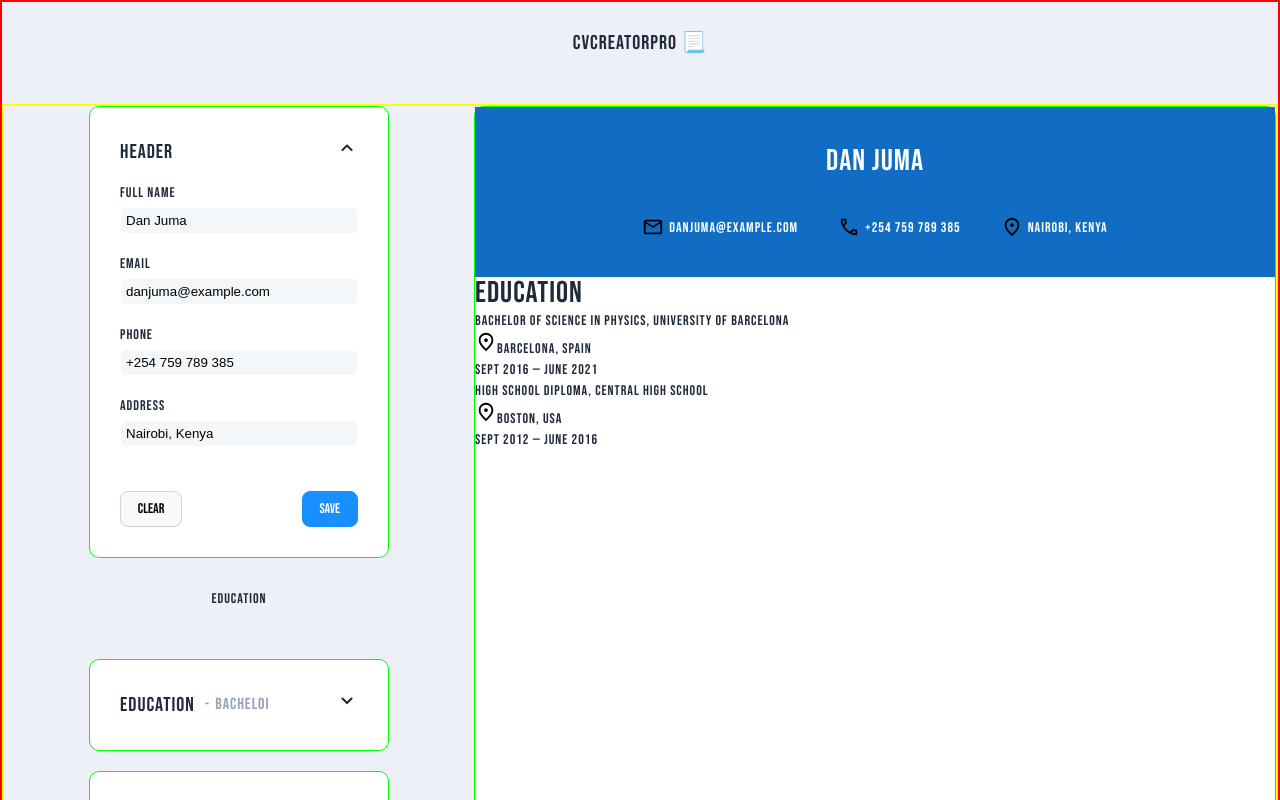
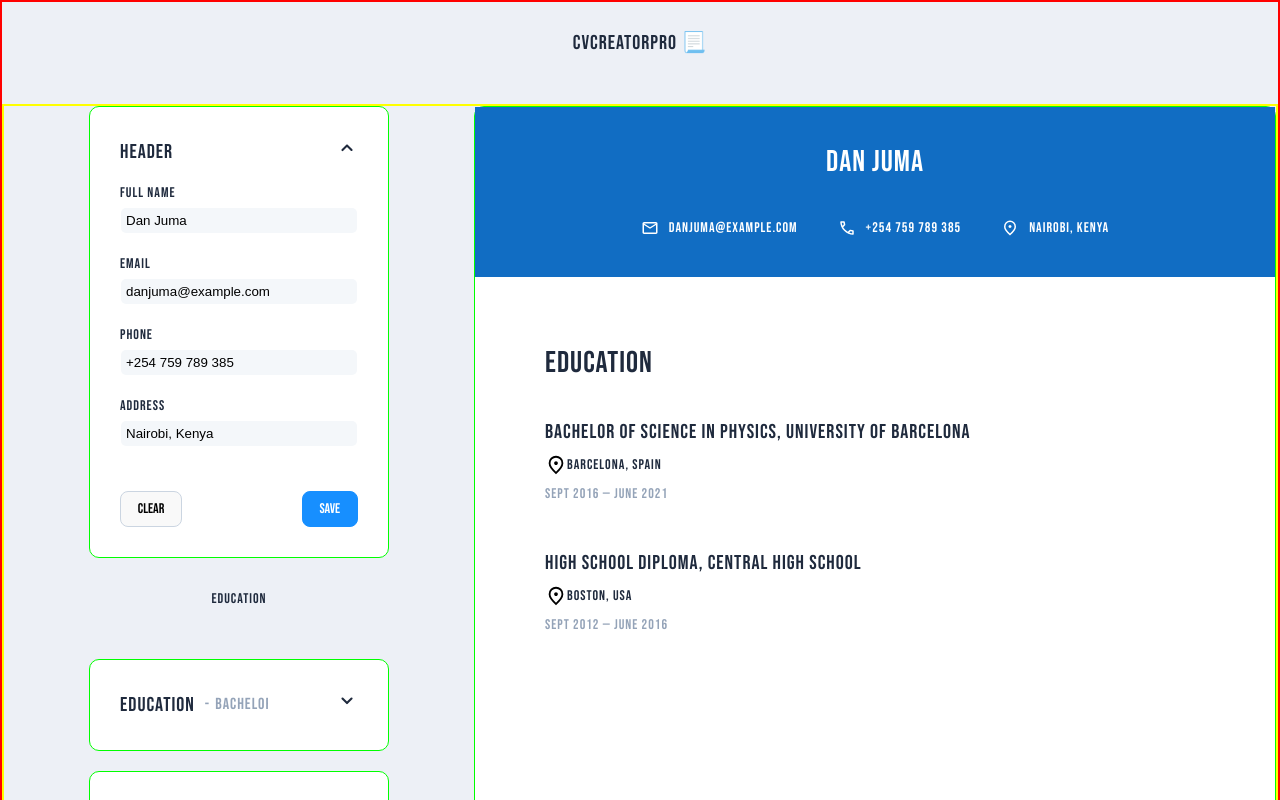
Before and after one commit to nickonyi/CV-Builder, a React (Vite) app: page / in a window 1280 px wide. Shown: the top 800 px of the page. Built offline with nearby package versions, Linux system fonts and the light colour scheme.

Commit message:
finished styling the education component

```diff
--- a/src/styles/App.css
+++ b/src/styles/App.css
@@ -266,3 +266,46 @@ button.save-button {
     justify-content: center;
     gap: 5px;
 }
+
+.header-cv-contact-item svg {
+    width: calc(18px * var(--cv-resize));
+    height: calc(18px * var(--cv-resize));
+    fill: white;
+    margin-right: calc(5px * var(--cv-resize));
+}
+
+.cv-container {
+    display: flex;
+    flex-direction: column;
+}
+
+.cv-container h1,
+.cv-item {
+    margin-bottom: calc(30px * var(--cv-resize));
+}
+
+.cv-item>* {
+    margin: calc(7px * var(--cv-resize)) 0;
+}
+
+.cv-title {
+    font-weight: 700;
+    font-size: 1.25rem;
+}
+
+.cv-location {
+    display: flex;
+    align-items: center;
+}
+
+.cv-date {
+    color: var(--slate-400);
+}
+
+.body-cv {
+    padding: calc(70px * var(--cv-resize));
+}
+
+.education-container {
+    margin-bottom: calc(30px * var(--cv-resize));
+}
```
